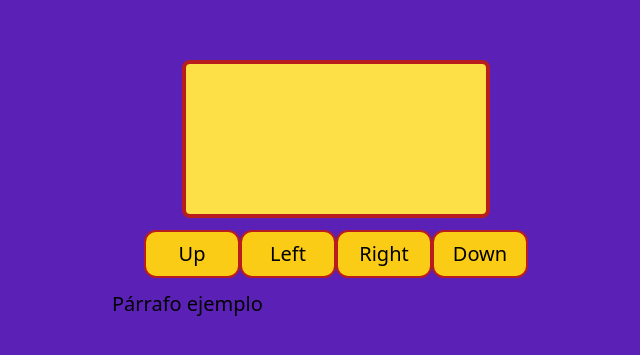
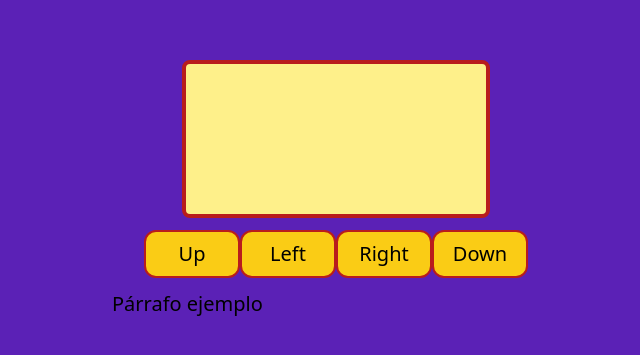
Before and after one commit to devenriq/P-Game_JS, a website: page src/index.html in a window 1280 px wide. Shown: the part 211-566 px from the top of the page, without its empty margins (304-944 px from the left). Drawn offline with nearby package versions, Linux system fonts and the light colour scheme; files that its build step writes are made by us from their sources.

Commit message:
started with the code to render de canva

```diff
--- a/src/game.js
+++ b/src/game.js
@@ -0,0 +1,3 @@
+const canvas = document.querySelector("#game");
+
+const game = canvas.getContext("2d");
--- a/src/index.html
+++ b/src/index.html
@@ -15,7 +15,7 @@
     >
       <canvas
         id="game"
-        class="bg-yellow-300 border-4 border-red-700 rounded-lg"
+        class="bg-yellow-200 border-4 border-red-700 rounded-lg"
       ></canvas>
 
       <div class="btns flex justify-center flex-wrap my-o mx-auto w-auto p-3">
```
